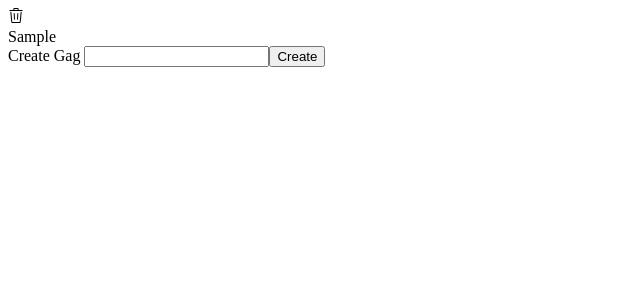
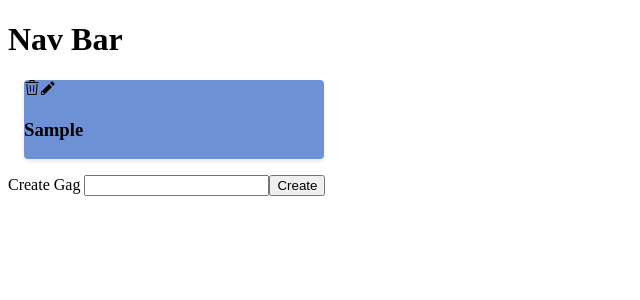
Before and after one commit to YasharPa/Gags-rebuild, a React (Create React App) app: page / in a window 1280 px wide. Both pictures are taken after typing "Sample" into the empty fields and a click on the button "Create". Shown: the top 300 px of the page, without its empty margins (0-640 px from the left). Built offline with nearby package versions, Linux system fonts and the light colour scheme.

Commit message:
implementing contant change.

```diff
--- a/src/App.js
+++ b/src/App.js
@@ -8,7 +8,7 @@ function App() {
   const createGag = (contant) => {
     const randomId = Math.floor(Math.random() * 1000);
     const updatedGags = [...gags, { id: randomId, contant }];
-    setGags(updatedGags);
+    if (contant !== "") setGags(updatedGags);
   };
 
   const deleteGag = (id) => {
@@ -18,6 +18,7 @@ function App() {
 
   return (
     <div>
+      <h1>Nav Bar</h1>
       <GagList onDelete={deleteGag} gags={gags} />
       <GagItemCreate onCreate={createGag} />
     </div>
--- a/src/components/GagItemCreate.js
+++ b/src/components/GagItemCreate.js
@@ -12,7 +12,7 @@ function GagItemCreate({ onCreate }) {
     setContant("");
   };
   return (
-    <div>
+    <div className="gag-create">
       <form onSubmit={handleSubmit}>
         <label>Create Gag </label>
         <input value={contant} onChange={handleChange} />
--- a/src/components/GagItemEdit.js
+++ b/src/components/GagItemEdit.js
@@ -1,5 +1,11 @@
-function GagItemEdit() {
-  return <div>GagItemEdit</div>;
+function GagItemEdit({ gag }) {
+  return (
+    <form>
+      <label>{gag.contant}</label>
+      <input className="input" placeholder="what is your thoughts?"></input>
+      <button>Accept</button>
+    </form>
+  );
 }
 
 export default GagItemEdit;
--- a/src/components/GagListItem.js
+++ b/src/components/GagListItem.js
@@ -1,18 +1,38 @@
-import { GoTrash } from "react-icons/go";
+import { GoTrash, GoPencil } from "react-icons/go";
+import { useState } from "react";
+import GagItemEdit from "./GagItemEdit";
 
 function GagListItem({ gag, onDelete }) {
+  const [showEdit, setShowEdit] = useState(false);
+
   const handleDeleteGag = () => {
     onDelete(gag.id);
   };
 
+  const handleEditGag = () => {
+    setShowEdit(!showEdit);
+  };
+
+  let contant = <h3>{gag.contant}</h3>;
+  if (showEdit) {
+    contant = <GagItemEdit gag={gag} />;
+  }
+
   return (
-    <div className="Gag-item">
+    <div className="gag-item">
       <GoTrash
+        className="trashcan-icon"
         onClick={() => {
           handleDeleteGag(gag.id);
         }}
       />
-      <div>{gag.contant}</div>
+      <GoPencil
+        className="pencil-icon"
+        onClick={() => {
+          handleEditGag();
+        }}
+      />
+      <div>{contant}</div>
     </div>
   );
 }
--- /dev/null
+++ b/src/index.css
@@ -0,0 +1,14 @@
+.gag-item {
+  width: 300px;
+  height: auto;
+  border-radius: 4px;
+  box-shadow: 0 2px 4px rgba(0, 0, 0, 0.1);
+  background-color: #6e91d6;
+  overflow: hidden;
+  margin: 1em;
+}
+.icon {
+  display: flex;
+  justify-content: flex-end;
+  cursor: pointer;
+}
--- a/src/index.js
+++ b/src/index.js
@@ -1,6 +1,8 @@
+import "./index.css";
 import React from "react";
 import ReactDOM from "react-dom/client";
 import App from "./App";
+
 const el = document.getElementById("root");
 
 const root = ReactDOM.createRoot(el);
```
